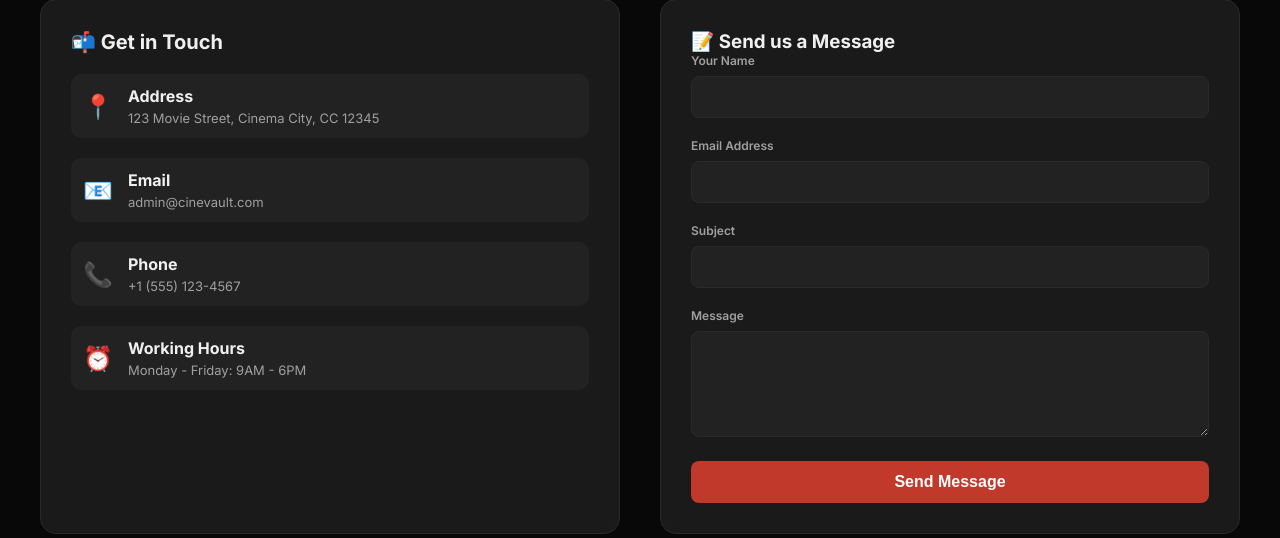
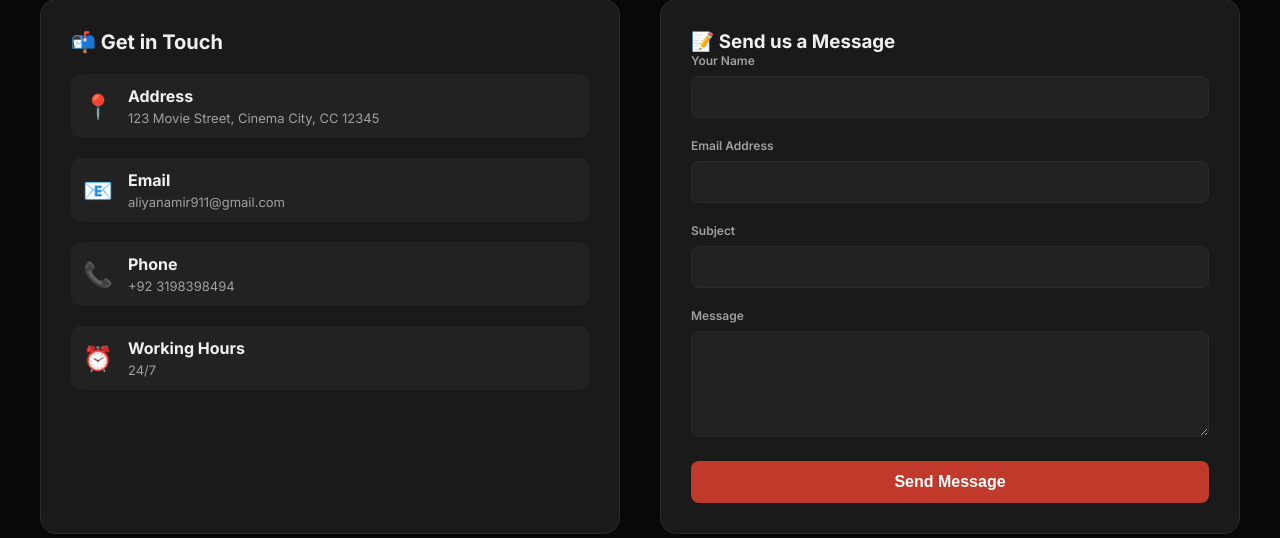
Before and after one commit to Aaliyanamir/cinevault, a PHP site: page /movies-site/contact.php in a window 1280 px wide. Shown: the part 278-816 px from the top of the page. Run offline with PHP 8.4, Linux system fonts and the light colour scheme; some libraries are stand-ins or nearby versions.

Commit message:
first commit

```diff
--- a/contact.php
+++ b/contact.php
@@ -167,21 +167,21 @@ footer{padding:48px 40px 32px;border-top:1px solid var(--border);margin-top:40px
       <div class="icon">📧</div>
       <div class="text">
         <strong>Email</strong>
-        <p><?= SITE_EMAIL ?></p>
+        <p>aliyanamir911@gmail.com</p>
       </div>
     </div>
     <div class="info-item">
       <div class="icon">📞</div>
       <div class="text">
         <strong>Phone</strong>
-        <p>+1 (555) 123-4567</p>
+        <p>+92 3198398494</p>
       </div>
     </div>
     <div class="info-item">
       <div class="icon">⏰</div>
       <div class="text">
         <strong>Working Hours</strong>
-        <p>Monday - Friday: 9AM - 6PM</p>
+        <p>24/7</p>
       </div>
     </div>
   </div>
```
